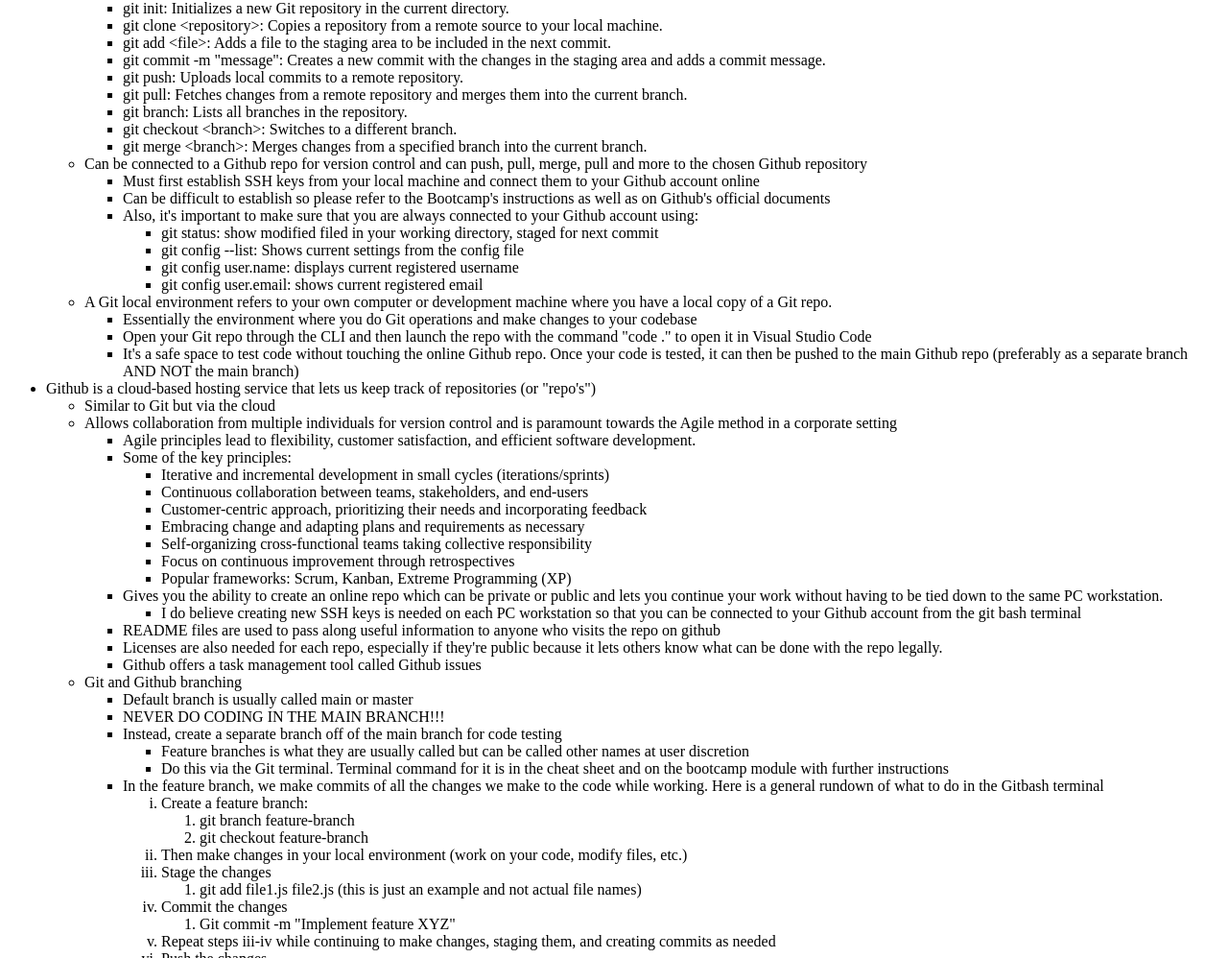
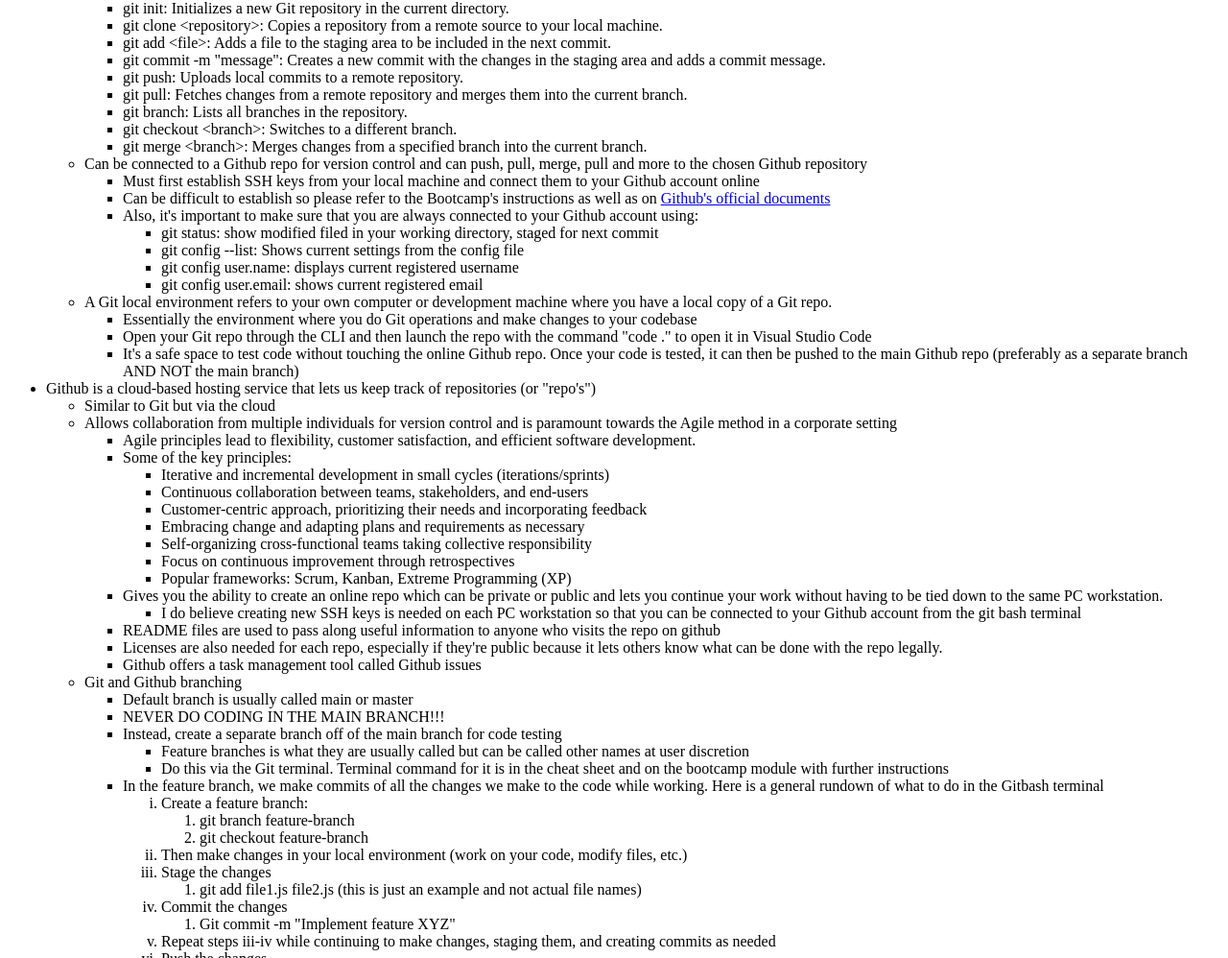
Before and after one commit to Exo-MDR-CD2000/prework-study-guide, a plain HTML site: page index.html in a window 1280 px wide. Shown: the part 1300-2298 px from the top of the page at 96% size. Drawn offline with Linux system fonts and the light colour scheme.

Commit message:
Added hyperlink in line 72

```diff
--- a/index.html
+++ b/index.html
@@ -69,7 +69,8 @@
               <li>Can be connected to a Github repo for version control and can push, pull, merge, pull and more to the chosen Github repository
                 <ul>
                   <li>Must first establish SSH keys from your local machine and connect them to your Github account online</li>
-                  <li>Can be difficult to establish so please refer to the Bootcamp's instructions as well as on Github's official documents</li>
+                  <li>Can be difficult to establish so please refer to the Bootcamp's instructions as well as on <a href="https://docs.github.com/en/authentication/connecting-to-github-with-ssh/generating-a-new-ssh-key-and-adding-it-to-the-ssh-agent">Github's official documents</a> </li>
+                  <!--Link the github documentation to the line above (72)-->
                   <li>Also, it's important to make sure that you are always connected to your Github account using:</li>
                   <ul>
                     <li>git status: show modified filed in your working directory, staged for next commit</li>
```
